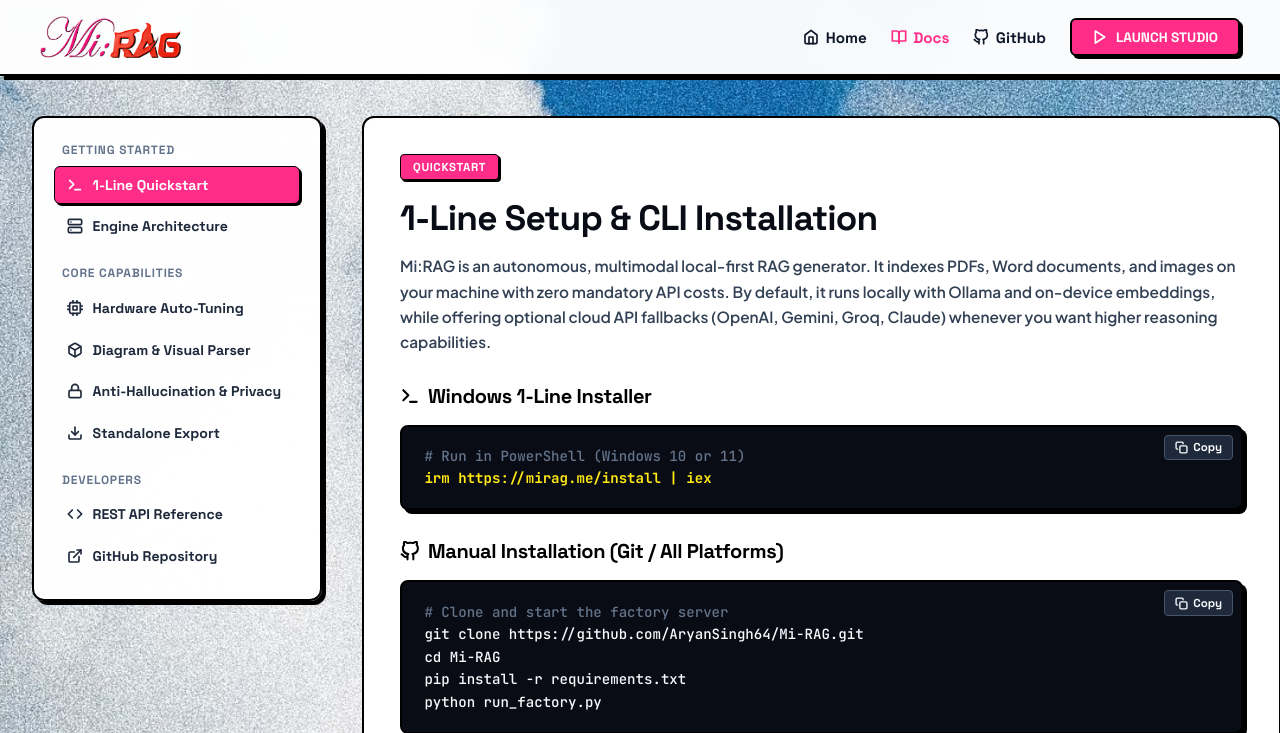
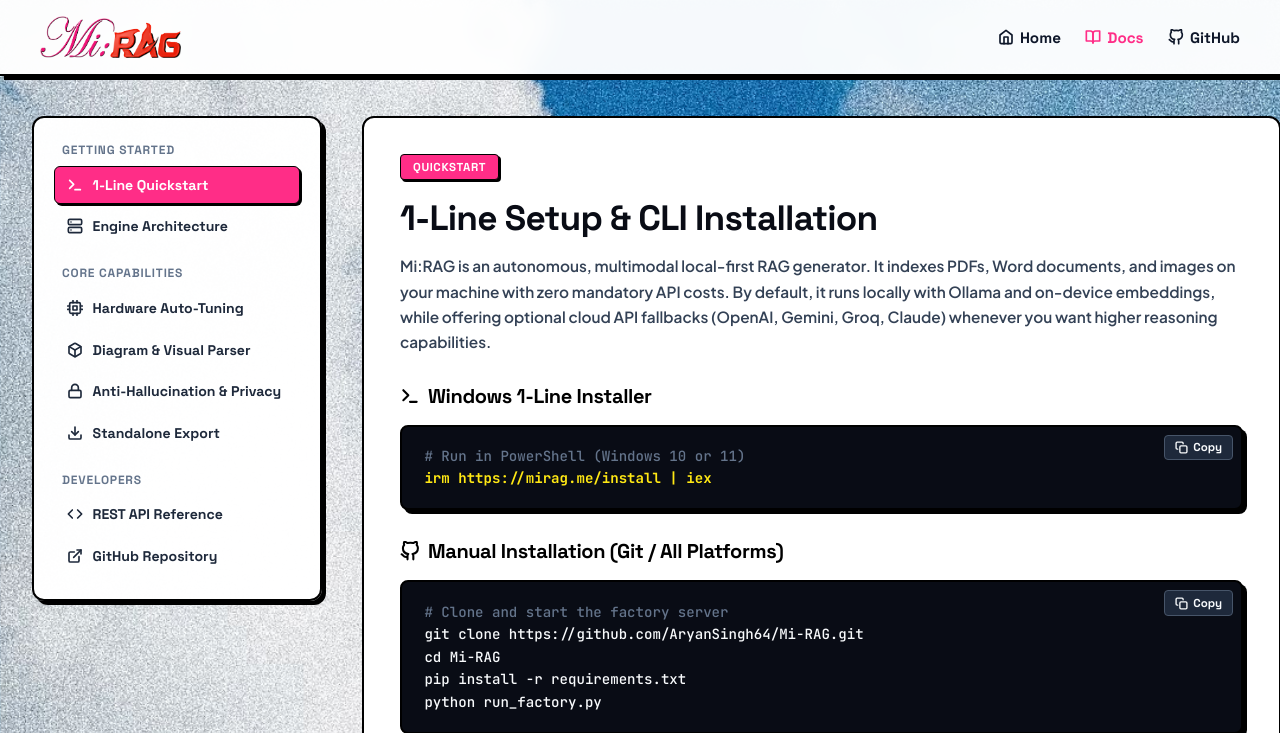
Before and after one commit to AryanSingh64/Mi-RAG, a Python web app: template web/templates/docs.html in a window 1280 px wide. Shown: the top 733 px of the page. Run offline with Jinja, Linux system fonts and the light colour scheme; the template is opened without the code that fills it, so the values that code supplies are empty.

Commit message:
ui: remove Open Studio button from docs header

```diff
--- a/web/templates/docs.html
+++ b/web/templates/docs.html
@@ -549,10 +549,6 @@
         <svg width="16" height="16" viewBox="0 0 24 24" fill="none" stroke="currentColor" stroke-width="2.5" stroke-linecap="round" stroke-linejoin="round"><path d="M9 19c-5 1.5-5-2.5-7-3m14 6v-3.87a3.37 3.37 0 0 0-.94-2.61c3.14-.35 6.44-1.54 6.44-7A5.44 5.44 0 0 0 20 4.77 5.07 5.07 0 0 0 19.91 1S18.73.65 16 2.48a13.38 13.38 0 0 0-7 0C6.27.65 5.09 1 5.09 1A5.07 5.07 0 0 0 5 4.77a5.44 5.44 0 0 0-1.5 3.78c0 5.42 3.3 6.61 6.44 7A3.37 3.37 0 0 0 9 18.13V22"></path></svg>
         GitHub
       </a>
-      <a href="http://localhost:8000" id="docs-launch-studio-btn" class="btn-cta" data-cursor="Open Local Studio" target="_blank" rel="noopener">
-        <svg width="16" height="16" viewBox="0 0 24 24" fill="none" stroke="currentColor" stroke-width="2.5" stroke-linecap="round" stroke-linejoin="round"><polygon points="5 3 19 12 5 21 5 3"></polygon></svg>
-        Open Studio (localhost:8000)
-      </a>
     </nav>
   </header>
 
@@ -936,22 +932,6 @@ chmod +x run.sh
         }, 2000);
       });
     }
-
-    // Intelligent Studio link detection
-    (function() {
-      const studioBtn = document.getElementById('docs-launch-studio-btn');
-      if (studioBtn) {
-        if (window.location.hostname === 'localhost' || window.location.hostname === '127.0.0.1') {
-          studioBtn.href = '/app';
-          studioBtn.removeAttribute('target');
-          studioBtn.innerHTML = '<svg width="16" height="16" viewBox="0 0 24 24" fill="none" stroke="currentColor" stroke-width="2.5" stroke-linecap="round" stroke-linejoin="round"><polygon points="5 3 19 12 5 21 5 3"></polygon></svg> Launch Studio';
-        } else {
-          studioBtn.href = 'http://localhost:8000';
-          studioBtn.target = '_blank';
-          studioBtn.title = 'Opens your local desktop studio on http://localhost:8000';
-        }
-      }
-    })();
   </script>
 </body>
 </html>
```
Also changed, not shown: public/docs.html (+0 -20 lines).
